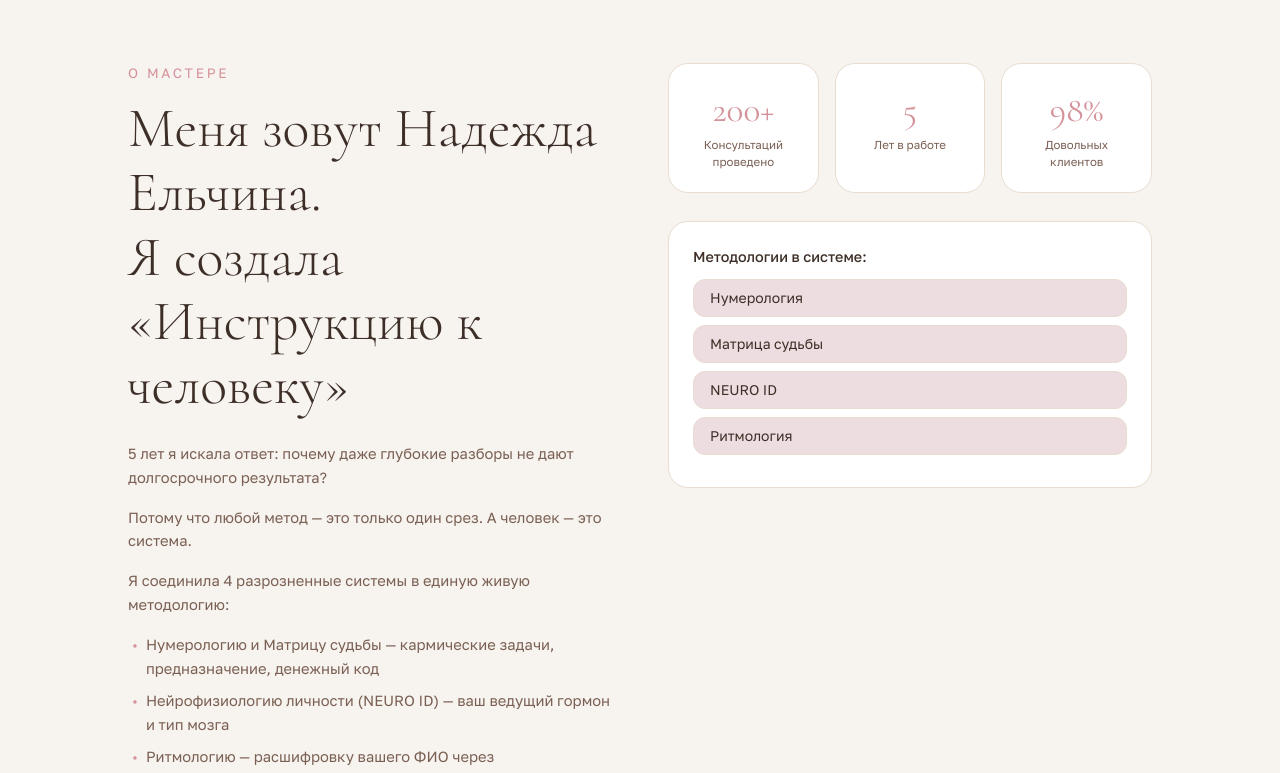
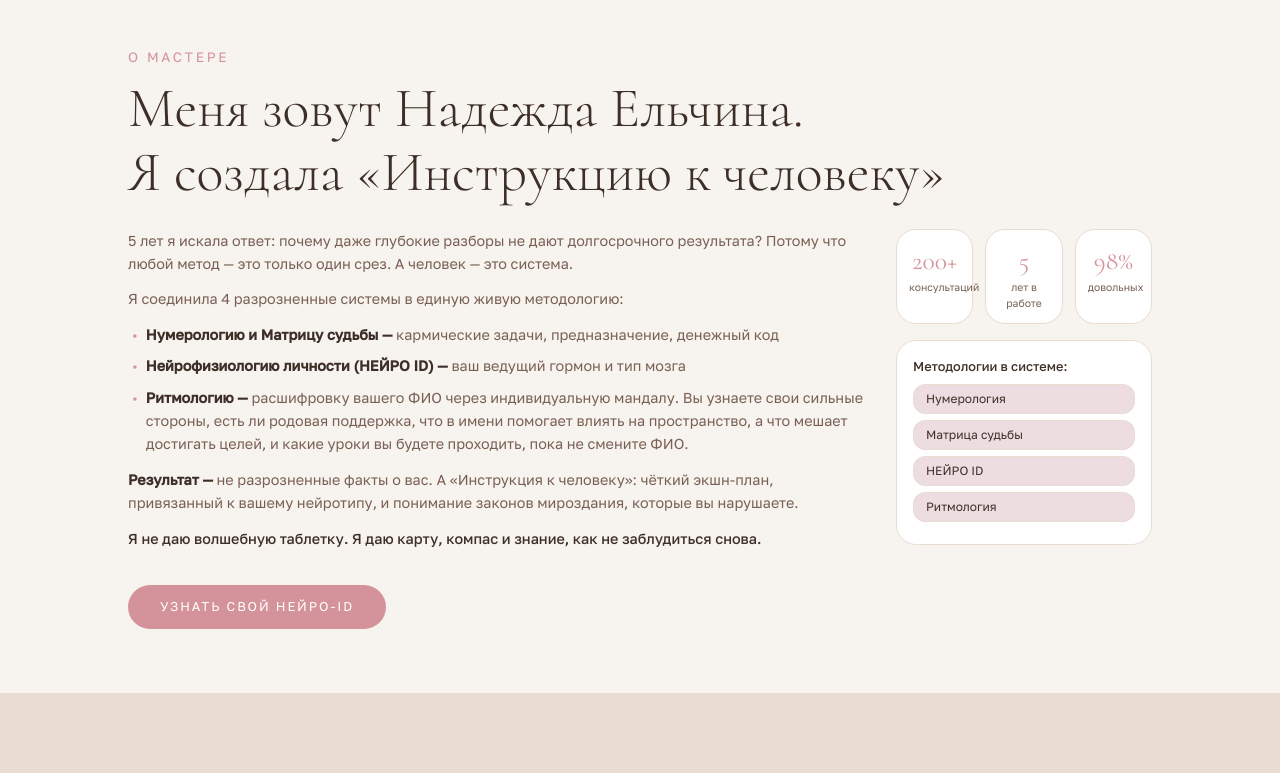
Before and after one commit to pr-poehali-dev/metaphysical-numerology-landing, a React (Vite) app: page / in a window 1280 px wide. Shown: the part 1320-2093 px from the top of the page. Built offline with nearby package versions, Linux system fonts and the light colour scheme.

Commit message:
feat: компактный блок "О мастере" с обтеканием текста

```diff
--- a/src/pages/Index.tsx
+++ b/src/pages/Index.tsx
@@ -323,72 +323,36 @@ const Index = () => {
       </section>
 
       {/* 3. О МАСТЕРЕ */}
-      <section id="about" className="py-20 px-6" style={{ scrollMarginTop: "5rem" }}>
+      <section id="about" className="py-16 px-6" style={{ scrollMarginTop: "5rem" }}>
         <div className="max-w-5xl mx-auto">
-          <div className="grid md:grid-cols-2 gap-14 items-start">
-            <div>
-              <p className="section-subtitle mb-3">О мастере</p>
+          <p className="section-subtitle mb-2">О мастере</p>
           <h2 className="section-title mb-6">
             Меня зовут Надежда Ельчина.<br />
             Я создала «Инструкцию к человеку»
           </h2>
-              <div className="font-golos leading-relaxed flex flex-col gap-4" style={{ color: "var(--warm-mid)", fontSize: "0.92rem" }}>
-                <p>
-                  5 лет я искала ответ: почему даже глубокие разборы не дают долгосрочного результата?
-                </p>
-                <p>
-                  Потому что любой метод — это только один срез. А человек — это система.
-                </p>
-                <p>Я соединила 4 разрозненные системы в единую живую методологию:</p>
-                <ul className="flex flex-col gap-2 pl-1">
+
+          {/* Таблички — float справа на десктопе */}
+          <div className="md:float-right md:ml-8 md:mb-4 mb-6 flex flex-col gap-4 md:w-64">
+            <div className="grid grid-cols-3 gap-3">
               {[
-                    "Нумерологию и Матрицу судьбы — кармические задачи, предназначение, денежный код",
-                    "Нейрофизиологию личности (NEURO ID) — ваш ведущий гормон и тип мозга",
-                    "Ритмологию — расшифровку вашего ФИО через индивидуальную мандалу. Вы узнаете свои сильные стороны, есть ли родовая поддержка, что в имени помогает влиять на пространство, а что мешает достигать целей, и какие уроки вы будете проходить, пока не смените ФИО.",
-                  ].map((item, i) => (
-                    <li key={i} className="flex gap-2">
-                      <span style={{ color: "var(--blush)", flexShrink: 0 }}>•</span>
-                      <span>{item}</span>
-                    </li>
-                  ))}
-                </ul>
-                <p>
-                  Результат — не разрозненные факты о вас. А «Инструкция к человеку»: чёткий экшн-план, привязанный к вашему нейротипу, и понимание законов мироздания, которые вы нарушаете.
-                </p>
-                <p style={{ color: "var(--warm-dark)", fontWeight: 500 }}>
-                  Я не даю волшебную таблетку. Я даю карту, компас и знание, как не заблудиться снова.
-                </p>
-              </div>
-              <a
-                href="https://t.me/NadezhdaElka"
-                target="_blank"
-                rel="noopener noreferrer"
-                className="btn-primary inline-block mt-8"
-              >
-                Узнать свой НЕЙРО-ID
-              </a>
-            </div>
-            <div className="flex flex-col gap-5">
-              <div className="grid grid-cols-3 gap-4 mb-2">
-                {[
-                  { num: "200+", label: "Консультаций проведено" },
-                  { num: "5", label: "Лет в работе" },
-                  { num: "98%", label: "Довольных клиентов" },
+                { num: "200+", label: "консультаций" },
+                { num: "5", label: "лет в работе" },
+                { num: "98%", label: "довольных" },
               ].map((s, i) => (
-                  <div key={i} className="card-soft p-5 text-center">
-                    <p className="font-cormorant" style={{ color: "var(--blush)", fontSize: "2.2rem" }}>{s.num}</p>
-                    <p className="font-golos" style={{ color: "var(--warm-mid)", fontSize: "0.72rem" }}>{s.label}</p>
+                <div key={i} className="card-soft p-3 text-center">
+                  <p className="font-cormorant" style={{ color: "var(--blush)", fontSize: "1.6rem" }}>{s.num}</p>
+                  <p className="font-golos" style={{ color: "var(--warm-mid)", fontSize: "0.65rem" }}>{s.label}</p>
                 </div>
               ))}
             </div>
-              <div className="card-soft p-6">
-                <p className="font-golos font-medium mb-3" style={{ color: "var(--warm-dark)", fontSize: "0.9rem" }}>
+            <div className="card-soft p-4">
+              <p className="font-golos font-medium mb-2" style={{ color: "var(--warm-dark)", fontSize: "0.8rem" }}>
                 Методологии в системе:
               </p>
-                {["Нумерология", "Матрица судьбы", "NEURO ID", "Ритмология"].map((t, i) => (
+              {["Нумерология", "Матрица судьбы", "НЕЙРО ID", "Ритмология"].map((t, i) => (
                 <div
                   key={i}
-                    className="px-4 py-2 rounded-xl mb-2 font-golos text-sm"
+                  className="px-3 py-1.5 rounded-lg mb-1.5 font-golos text-xs"
                   style={{ background: "var(--blush-light)", color: "var(--warm-dark)", border: "1px solid var(--sand)" }}
                 >
                   {t}
@@ -396,6 +360,44 @@ const Index = () => {
               ))}
             </div>
           </div>
+
+          <div className="font-golos leading-relaxed flex flex-col gap-3" style={{ color: "var(--warm-mid)", fontSize: "0.9rem" }}>
+            <p>
+              5 лет я искала ответ: почему даже глубокие разборы не дают долгосрочного результата?
+              Потому что любой метод — это только один срез. А человек — это система.
+            </p>
+            <p>Я соединила 4 разрозненные системы в единую живую методологию:</p>
+            <ul className="flex flex-col gap-2 pl-1">
+              <li className="flex gap-2">
+                <span style={{ color: "var(--blush)", flexShrink: 0 }}>•</span>
+                <span><strong style={{ color: "var(--warm-dark)" }}>Нумерологию и Матрицу судьбы —</strong> кармические задачи, предназначение, денежный код</span>
+              </li>
+              <li className="flex gap-2">
+                <span style={{ color: "var(--blush)", flexShrink: 0 }}>•</span>
+                <span><strong style={{ color: "var(--warm-dark)" }}>Нейрофизиологию личности (НЕЙРО ID) —</strong> ваш ведущий гормон и тип мозга</span>
+              </li>
+              <li className="flex gap-2">
+                <span style={{ color: "var(--blush)", flexShrink: 0 }}>•</span>
+                <span><strong style={{ color: "var(--warm-dark)" }}>Ритмологию —</strong> расшифровку вашего ФИО через индивидуальную мандалу. Вы узнаете свои сильные стороны, есть ли родовая поддержка, что в имени помогает влиять на пространство, а что мешает достигать целей, и какие уроки вы будете проходить, пока не смените ФИО.</span>
+              </li>
+            </ul>
+            <p>
+              <strong style={{ color: "var(--warm-dark)" }}>Результат —</strong> не разрозненные факты о вас. А «Инструкция к человеку»: чёткий экшн-план, привязанный к вашему нейротипу, и понимание законов мироздания, которые вы нарушаете.
+            </p>
+            <p style={{ color: "var(--warm-dark)", fontWeight: 500 }}>
+              Я не даю волшебную таблетку. Я даю карту, компас и знание, как не заблудиться снова.
+            </p>
+          </div>
+
+          <div className="md:clear-both pt-6">
+            <a
+              href="https://t.me/NadezhdaElka"
+              target="_blank"
+              rel="noopener noreferrer"
+              className="btn-primary inline-block"
+            >
+              Узнать свой НЕЙРО-ID
+            </a>
           </div>
         </div>
       </section>
```
Lines whose indentation alone changed are shown as unchanged.
